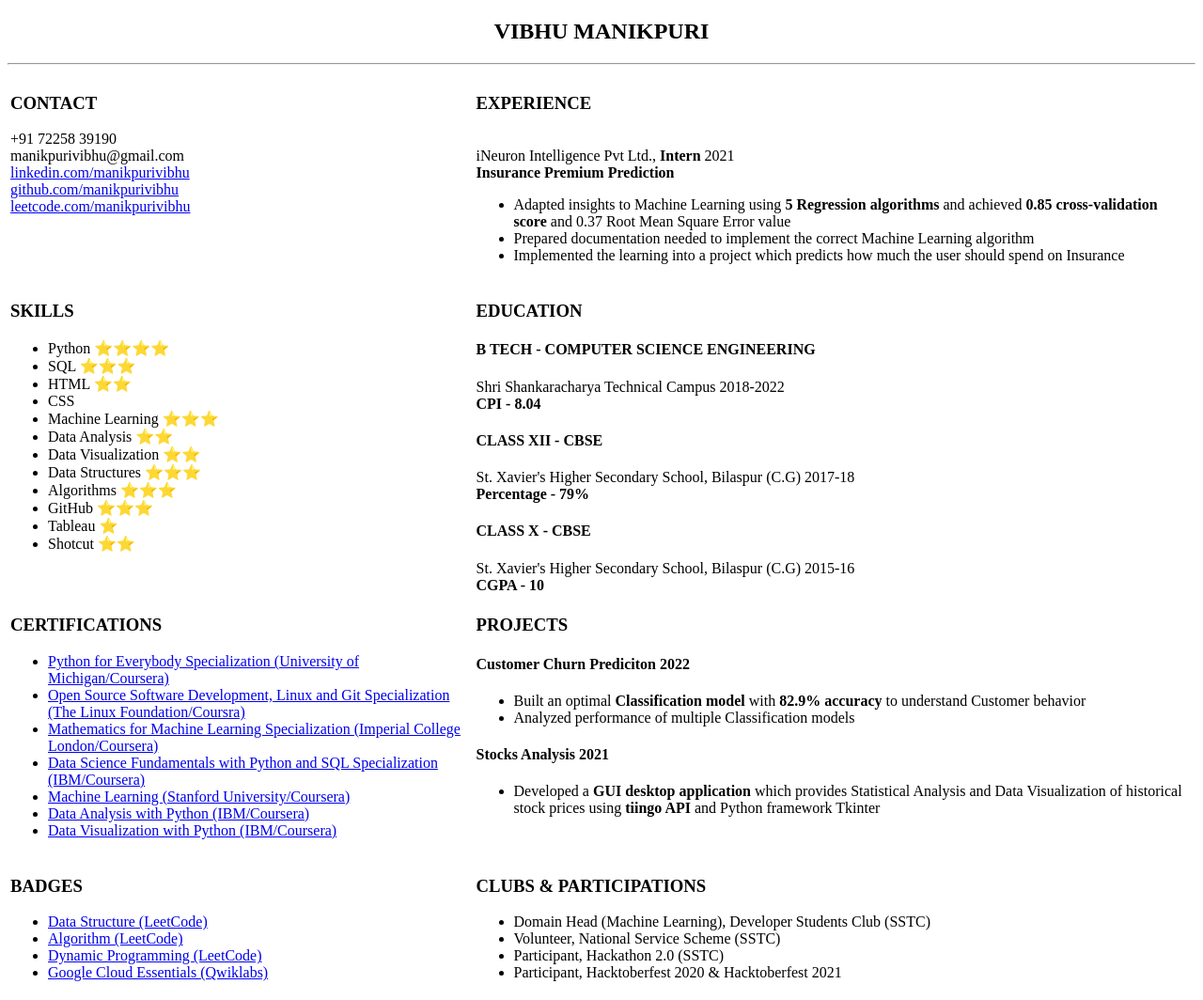
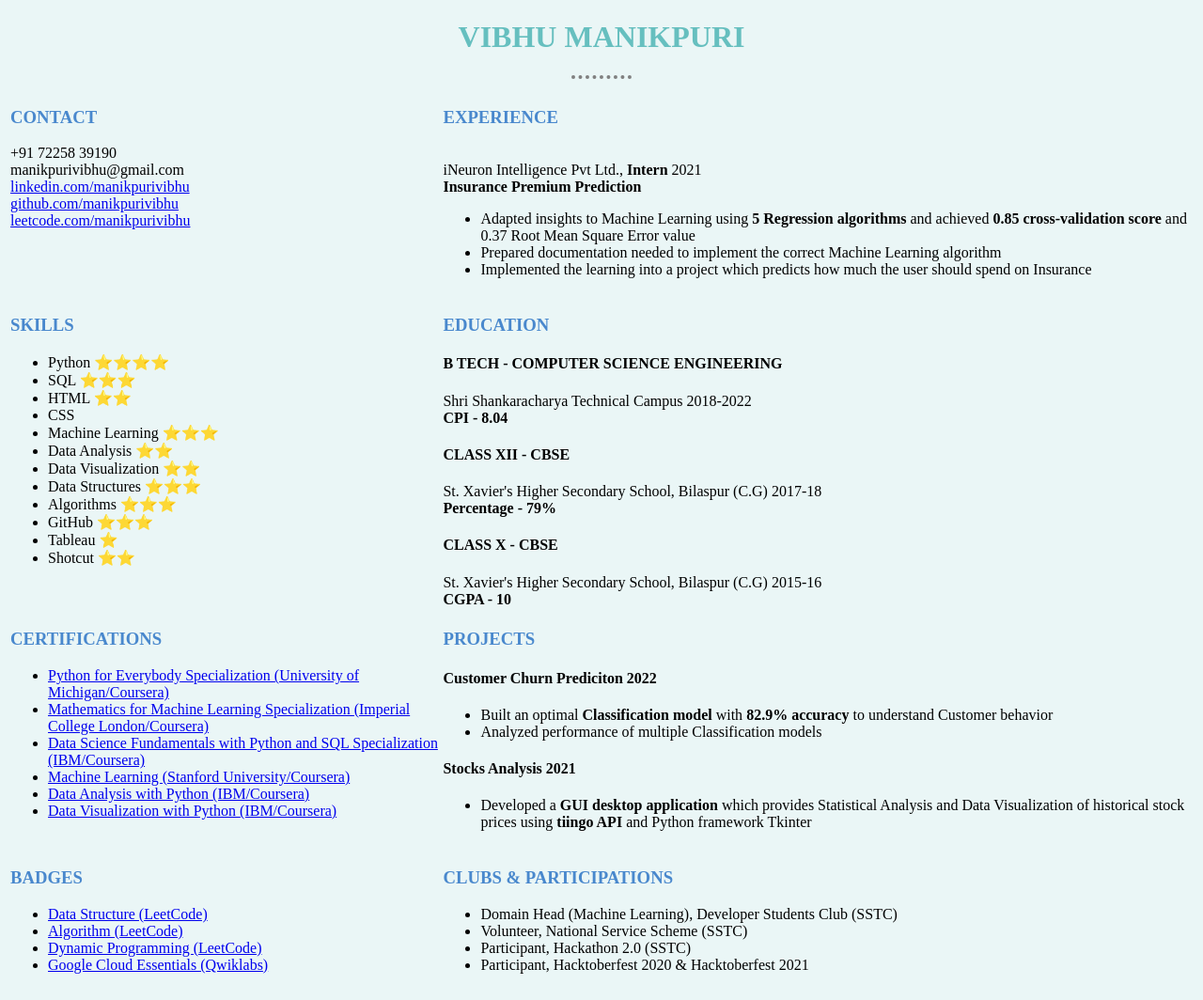
Before and after one commit to manikpurivibhu/portfolio-website, a plain HTML site: page index.html in a window 1280 px wide. Shown: the whole page at 94% size. Drawn offline with Linux system fonts and the light colour scheme.

Commit message:
Add CSS to HTML homepage

```diff
--- /dev/null
+++ b/CSS/style.css
@@ -0,0 +1,7 @@
+h1 {
+    color: #66BFBF
+}
+
+h3 {
+    color: #4988cd
+}
--- a/index.html
+++ b/index.html
@@ -5,9 +5,20 @@
     <meta http-equiv="X-UA-Compatible" content="IE=edge">
     <meta name="viewport" content="width=device-width, initial-scale=1.0">
     <title>Vibhu Manikpuri</title>
+    <link rel="stylesheet" href="CSS\style.css">
+
+    <style>
+        hr {
+            border-style: dotted none none;
+            border-color: grey;
+            border-width: 4px;
+            width:  5%;
+        }
+    </style>
+
 </head>
-<body>
-    <center><h2> VIBHU MANIKPURI</h2></center>
+<body style="background-color: #EAF6F6;">
+    <center><h1> VIBHU MANIKPURI</h1></center>
     <hr>
 
     <table border-spacing="20">
@@ -75,7 +86,6 @@
                 <h3><strong>CERTIFICATIONS</strong></h3>
                 <ul>
                     <li><a href="https://www.coursera.org/account/accomplishments/specialization/76K8VV4AEMYE">Python for Everybody Specialization (University of Michigan/Coursera)</a></li>
-                    <li><a href="https://www.coursera.org/account/accomplishments/specialization/CZ3XVF9C9K8R">Open Source Software Development, Linux and Git Specialization (The Linux Foundation/Coursra)</a></li>
                     <li><a href="https://www.coursera.org/account/accomplishments/specialization/23MPD4AA7MFD">Mathematics for Machine Learning Specialization (Imperial College London/Coursera)</a></li>
                     <li><a href="https://www.coursera.org/account/accomplishments/specialization/9497XZVZCU83">Data Science Fundamentals with Python and SQL Specialization (IBM/Coursera)</a></li>
                     <li><a href="https://www.coursera.org/account/accomplishments/verify/UMMMEGM9Q9TA">Machine Learning (Stanford University/Coursera)</a></li>
```
